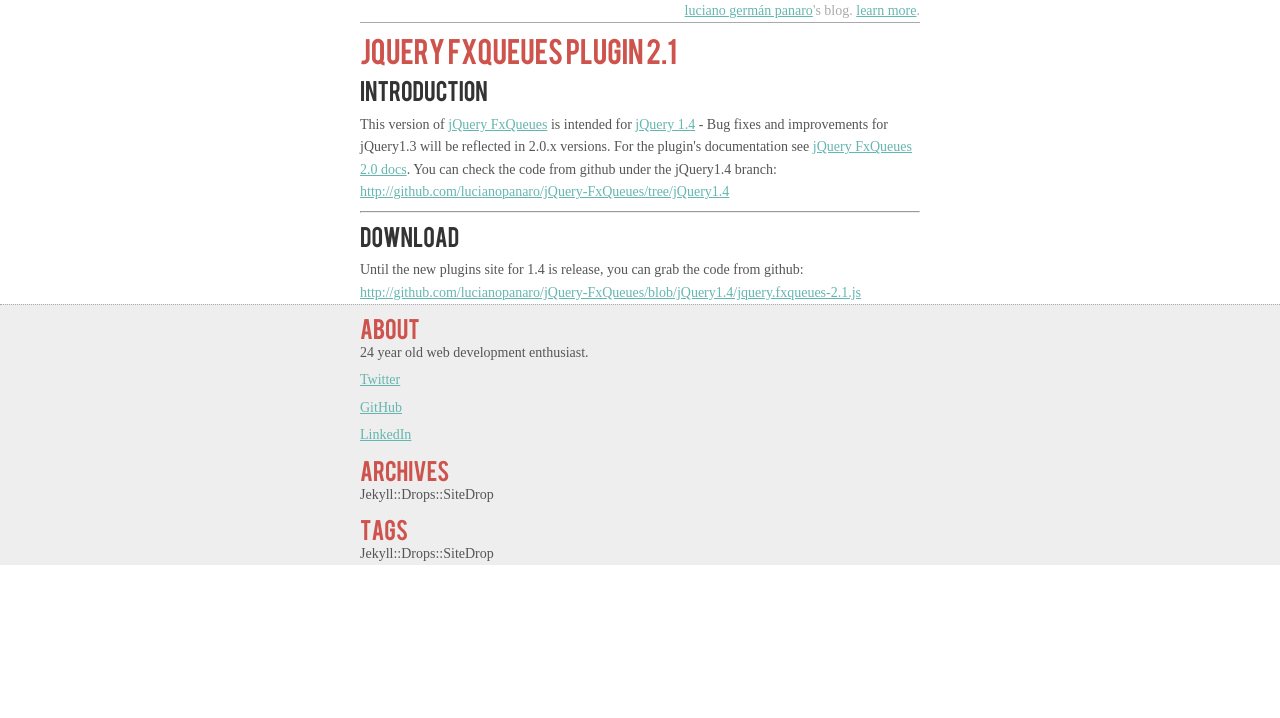
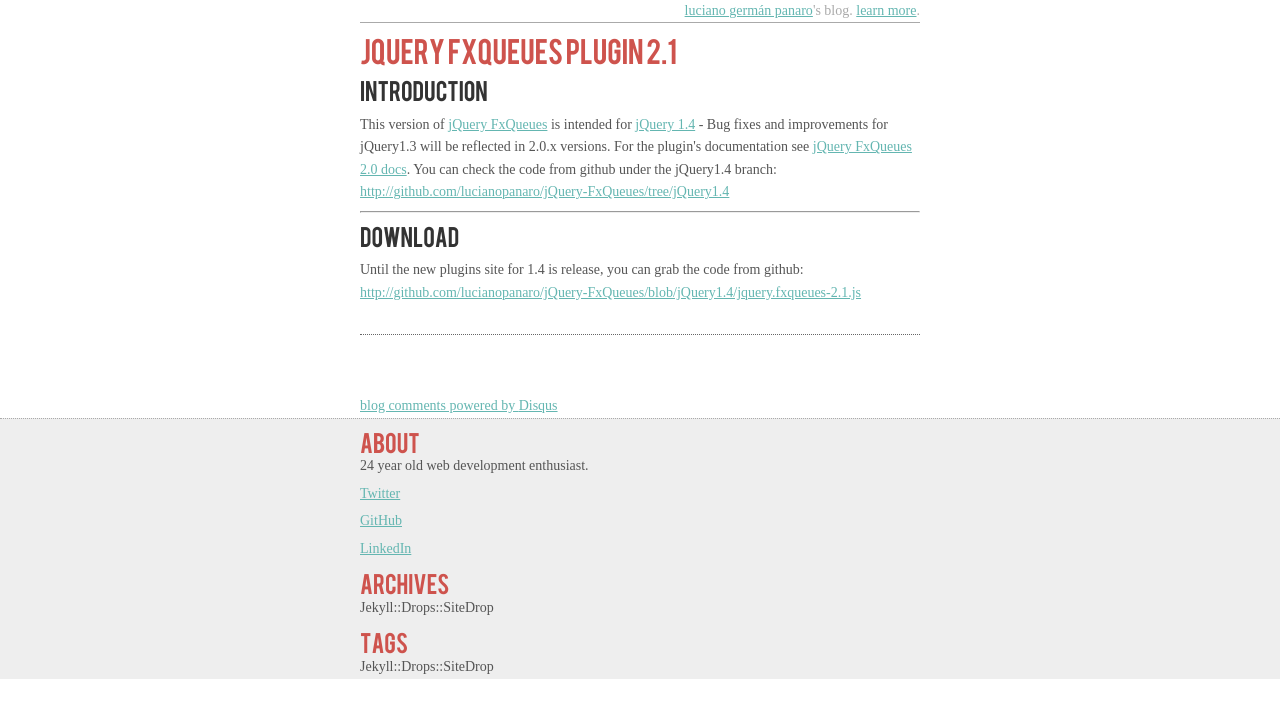
Before and after one commit to lucianopanaro/lucianopanaro-site, a Jekyll site: the page built from jquery-fxqueues-plugin-2-1.html, in a window 1280 px wide. Shown: the top 718 px of the page. Built offline with Jekyll 4.4.1, drawn with Linux system fonts in a browser that asks for light colours; comment, search, counter and statistics services are not loaded.

Commit message:
Disqus styling

```diff
--- a/_layouts/post.html
+++ b/_layouts/post.html
@@ -3,3 +3,18 @@
 ---
 {% assign post = page %}
 {% include post.html %}
+
+<div id="disqus_thread"></div>
+<script type="text/javascript">
+  var disqus_shortname  = 'lucianopanaro';
+  var disqus_identifier = '{{ post.url }}';
+  var disqus_url        = 'http://lucianopanaro.com{{ post.url }}';
+
+  (function() {
+      var dsq = document.createElement('script'); dsq.type = 'text/javascript'; dsq.async = true;
+      dsq.src = 'http://' + disqus_shortname + '.disqus.com/embed.js';
+      (document.getElementsByTagName('head')[0] || document.getElementsByTagName('body')[0]).appendChild(dsq);
+  })();
+</script>
+<noscript>Please enable JavaScript to view the <a href="http://disqus.com/?ref_noscript">comments powered by Disqus.</a></noscript>
+<a href="http://disqus.com" class="dsq-brlink">blog comments powered by <span class="logo-disqus">Disqus</span></a>
--- a/css/style.css
+++ b/css/style.css
@@ -133,3 +133,12 @@
   font-size: 0.8em;
   width: 560px;
 }
+
+/* disqus */
+
+#disqus_thread {
+  border-top: 1px dotted #666;
+  margin-bottom: 30px;
+  margin-top: 30px;
+  padding-top: 30px;
+}
```
